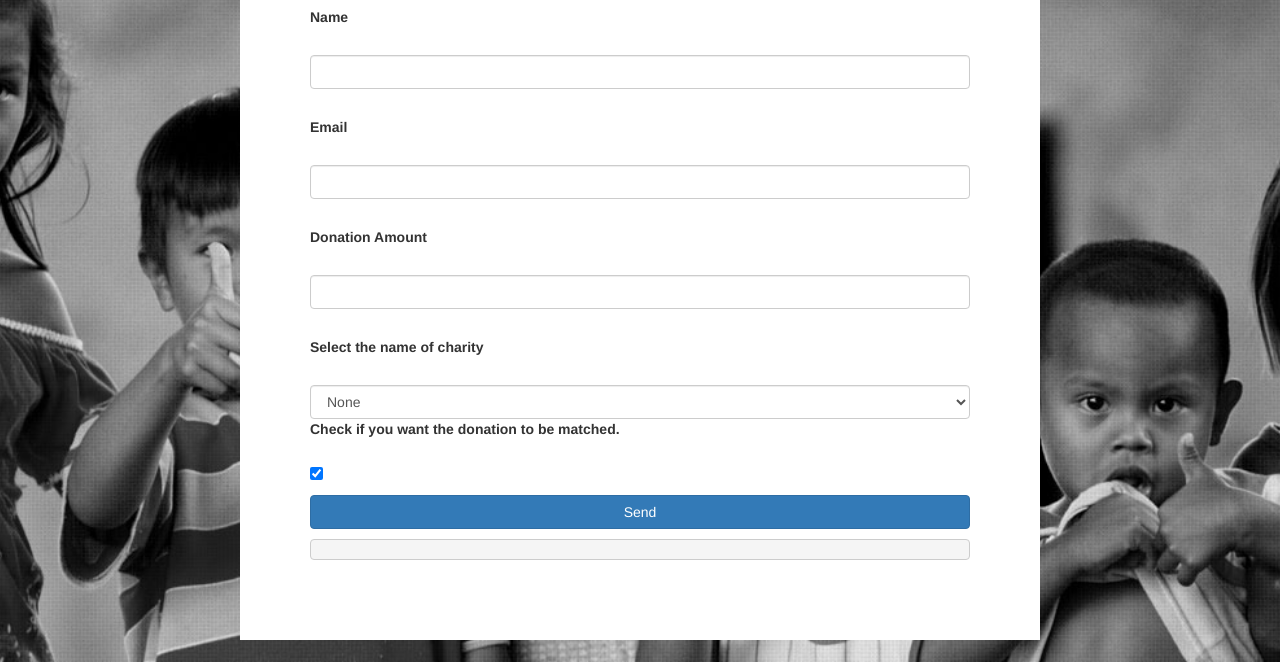
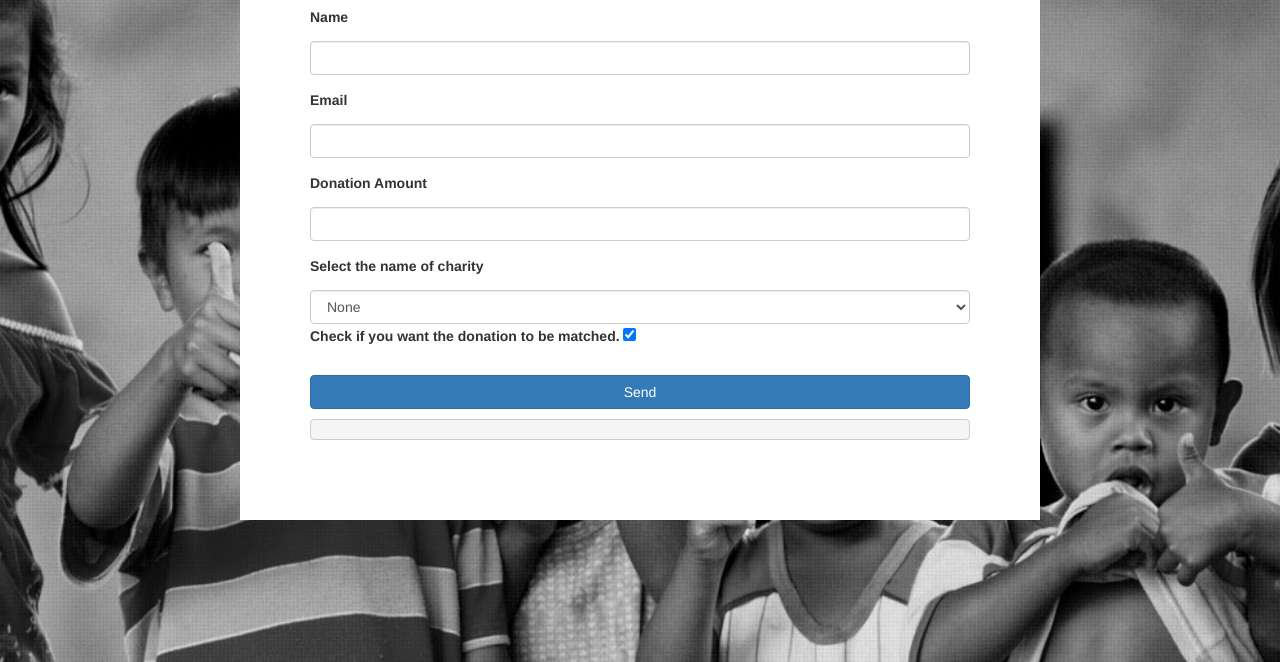
Before and after one commit to sahityaLMaruvada/block_chain_frontend, a plain HTML site: page index.html in a window 1280 px wide. Shown: the part 138-800 px from the top of the page. Drawn offline with nearby package versions, Linux system fonts and the light colour scheme.

Commit message:
display checkbox better

```diff
--- a/css/style.css
+++ b/css/style.css
@@ -15,8 +15,7 @@ form div {
     margin-bottom: 2em;
 }
 form div label, form div input {
-    display: block;
-    margin-bottom:2em;
+    margin-bottom:1em;
 }
 .box{
     color: #fff;
```
